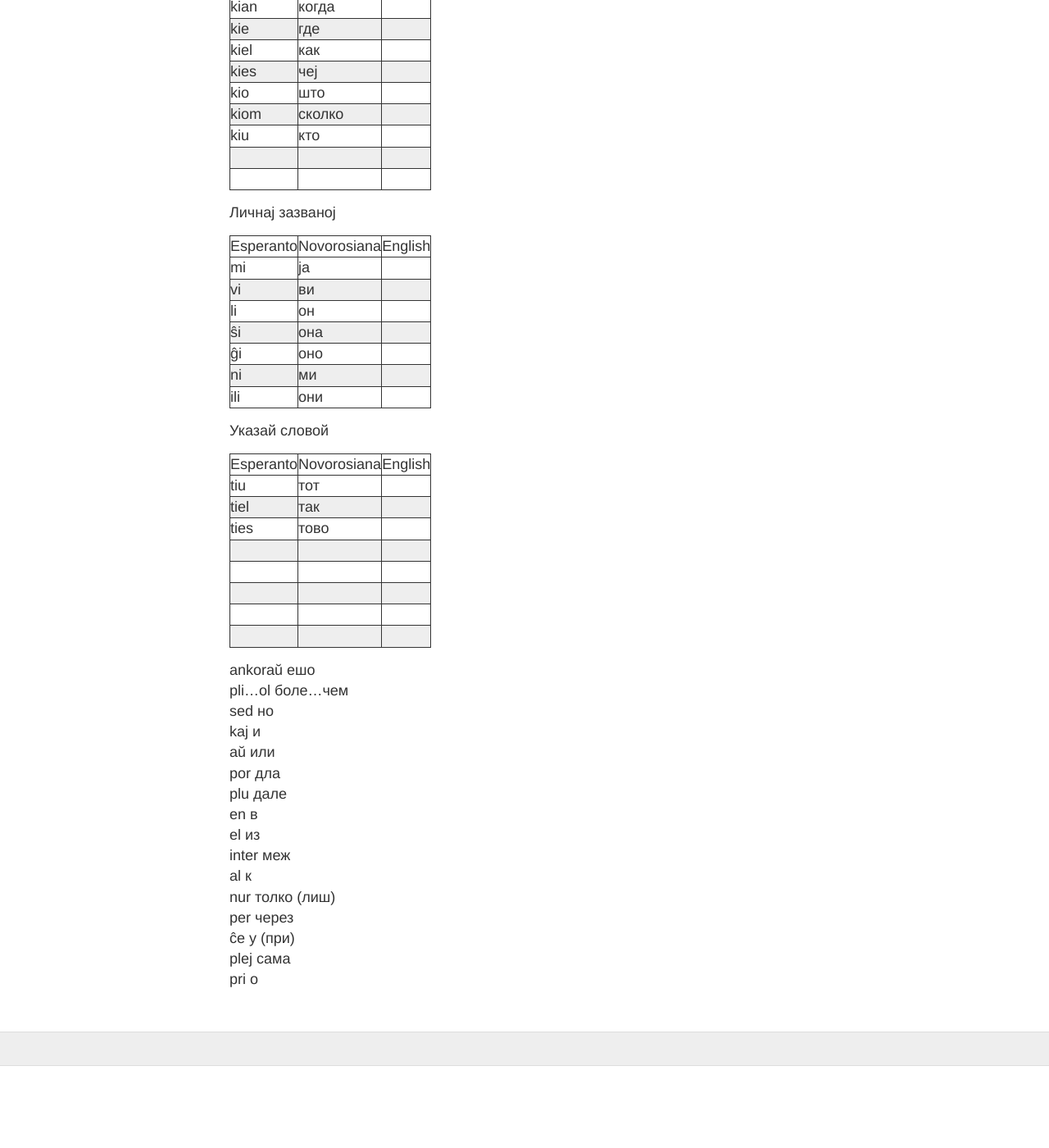
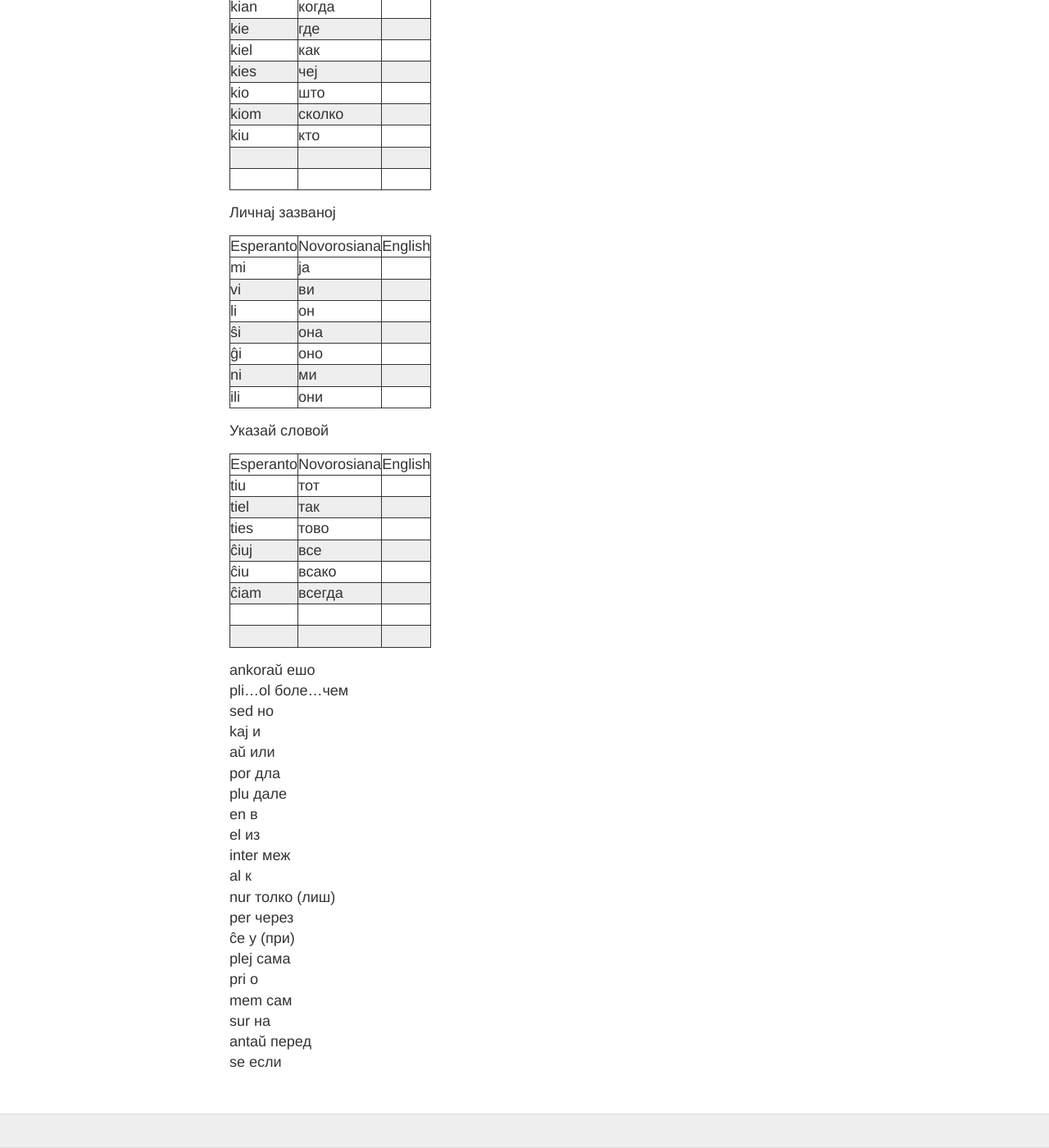
Before and after one commit to learnrusanto/learnrusanto.github.io, a Jekyll site: the page built from _posts/1970-01-04-sojuzoj.md, in a window 1280 px wide and 1400 px high, scrolled down 430 px. Shown: the whole window at 82% size. Built offline with Jekyll 4.4.1, drawn with Linux system fonts in a browser that asks for light colours; before the commit the page ends 1730 px from its top, so only the background shows below that.

Commit message:
Новай словой (сойузо)1

```diff
--- a/_posts/1970-01-04-sojuzoj.md
+++ b/_posts/1970-01-04-sojuzoj.md
@@ -39,9 +39,9 @@ title: Списко от сојузој
 |   tiu      |    тот      |         |
 |   tiel      |    так      |         |
 |   ties      |    тово      |         |
-|         |          |         |
-|         |          |         |
-|         |          |         |
+|   ĉiuj      |    все      |         |
+|   ĉiu     |      всако    |         |
+|   ĉiam      |    всегда      |         |
 |         |          |         |
 |         |          |         |
 
@@ -61,4 +61,8 @@ nur толко (лиш)\
 per через\
 ĉe у (при)\
 plej сама\
-pri о
+pri о\
+mem сам\
+sur на\
+antaŭ перед\
+se если
```
